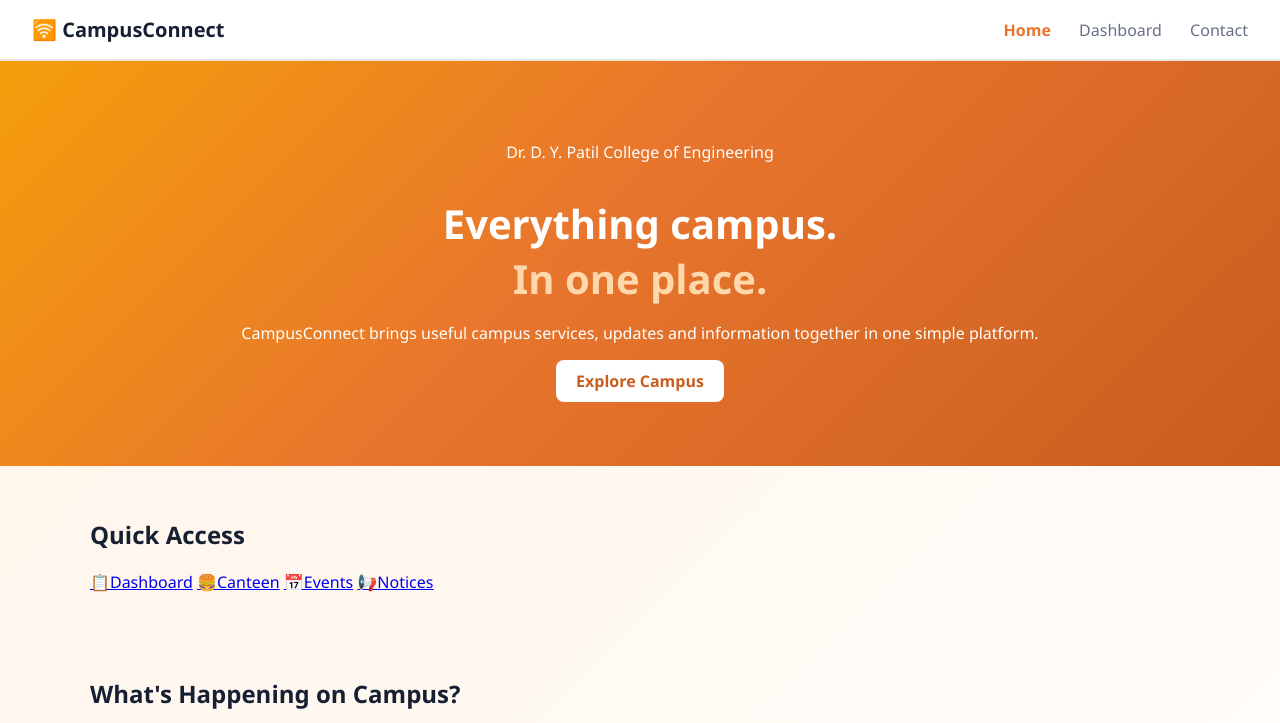
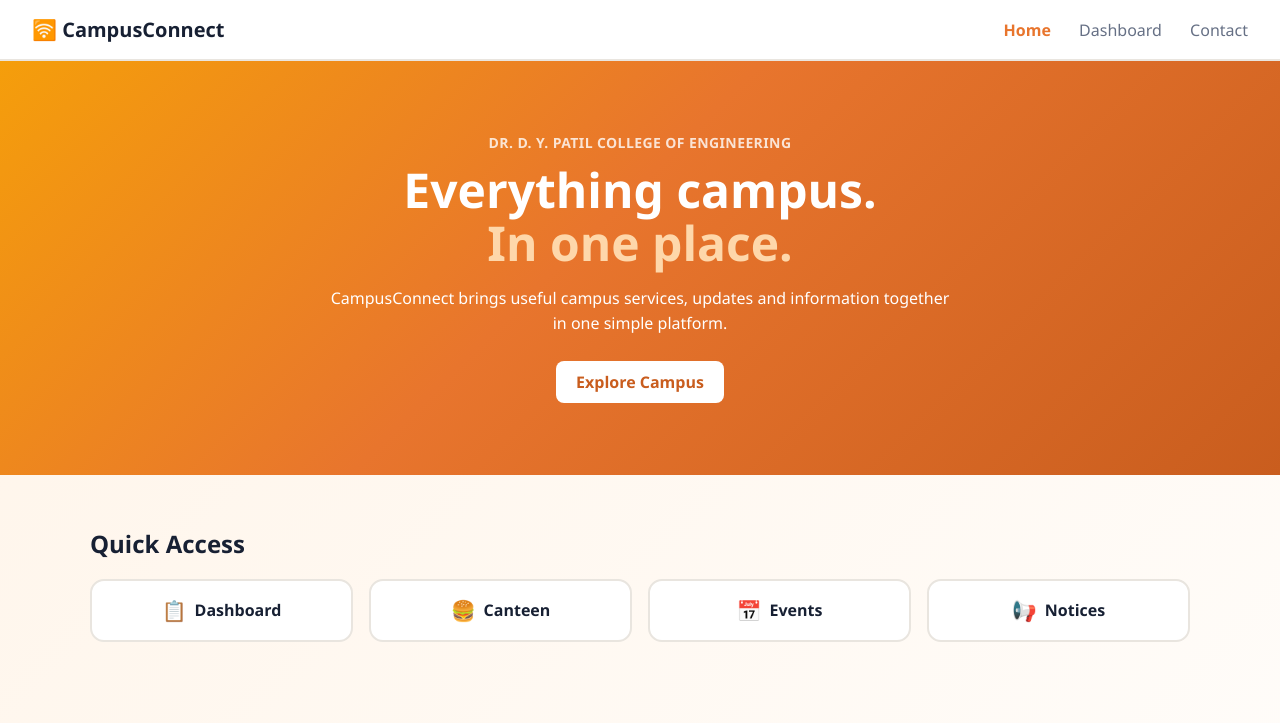
Before and after one commit to Sahilj-770/Campus-Connect, a plain HTML site: page home page/index.html in a window 1280 px wide. Shown: the top 723 px of the page. Drawn offline with Linux system fonts and the light colour scheme.

Commit message:
Style quick access and improved homepage content

```diff
--- a/home page/style.css
+++ b/home page/style.css
@@ -49,18 +49,73 @@ body {
 
 .hero {
   text-align: center;
-  padding: 4rem 1rem;
+  padding: 4.5rem 1rem;
   background: linear-gradient(135deg, #f59e0b 0%, #e8752d 45%, #c95d1e 100%);
   color: white;
 }
 
+.college-label {
+  margin: 0 0 12px;
+  font-size: 14px;
+  font-weight: 600;
+  letter-spacing: 0.4px;
+  text-transform: uppercase;
+  color: rgba(255, 255, 255, 0.8);
+}
+
 .hero h1 {
-  font-size: 40px;
-  margin-bottom: 16px;
+  font-size: 48px;
+  line-height: 1.1;
+  margin: 0 0 16px;
+}
+
+.hero p:not(.college-label) {
+  max-width: 620px;
+  margin: 0 auto 24px;
+  line-height: 1.6;
 }
 
 .highlight {
   color: var(--hilight);
+}
+
+.quick-access {
+  padding-top: 3rem;
+  padding-bottom: 1rem;
+}
+
+.quick-access h2 {
+  margin-bottom: 1.2rem;
+}
+
+.quick-grid {
+  display: grid;
+  grid-template-columns: repeat(4, 1fr);
+  gap: 1rem;
+}
+
+.quick-item {
+  display: flex;
+  align-items: center;
+  justify-content: center;
+  gap: 8px;
+  padding: 16px;
+  background: white;
+  border: 2px solid var(--border);
+  border-radius: 14px;
+  color: var(--text-main);
+  font-weight: 600;
+  text-decoration: none;
+  transition: transform 0.2s ease, border-color 0.2s ease;
+}
+
+.quick-item:hover {
+  transform: translateY(-3px);
+  border-color: var(--primary);
+}
+
+.quick-item span {
+  font-size: 20px;
 }
 
 .info-item {
@@ -141,6 +196,34 @@ body {
 }
 
 .end {
+  margin-top: 2rem;
   text-align: center;
-  color: #667085;
+  color: #aeb7c5;
+  line-height: 1.6;
 }
+
+.end span {
+  font-size: 14px;
+}
+
+@media (max-width: 700px) {
+  .navbar {
+    padding: 16px 20px;
+  }
+
+  .navbar nav a {
+    margin-left: 0.8rem;
+  }
+
+  .hero h1 {
+    font-size: 38px;
+  }
+
+  .quick-grid {
+    grid-template-columns: repeat(2, 1fr);
+  }
+
+  .contact {
+    padding-left: 2rem;
+  }
+}
```
